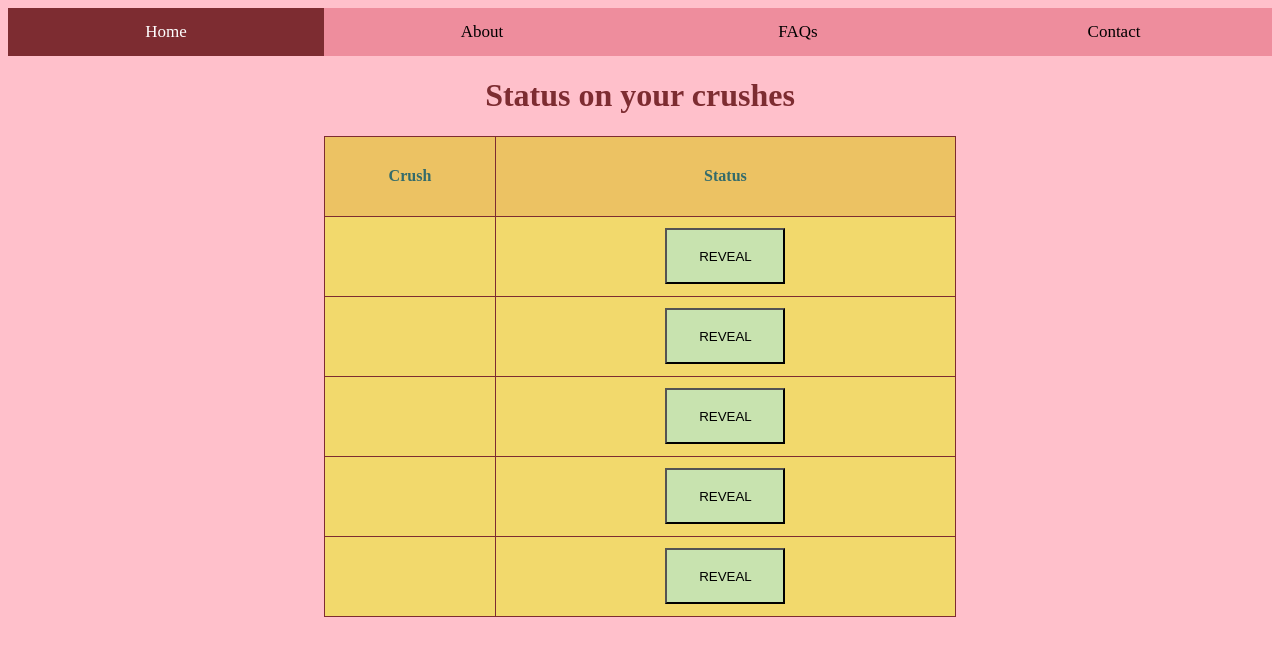
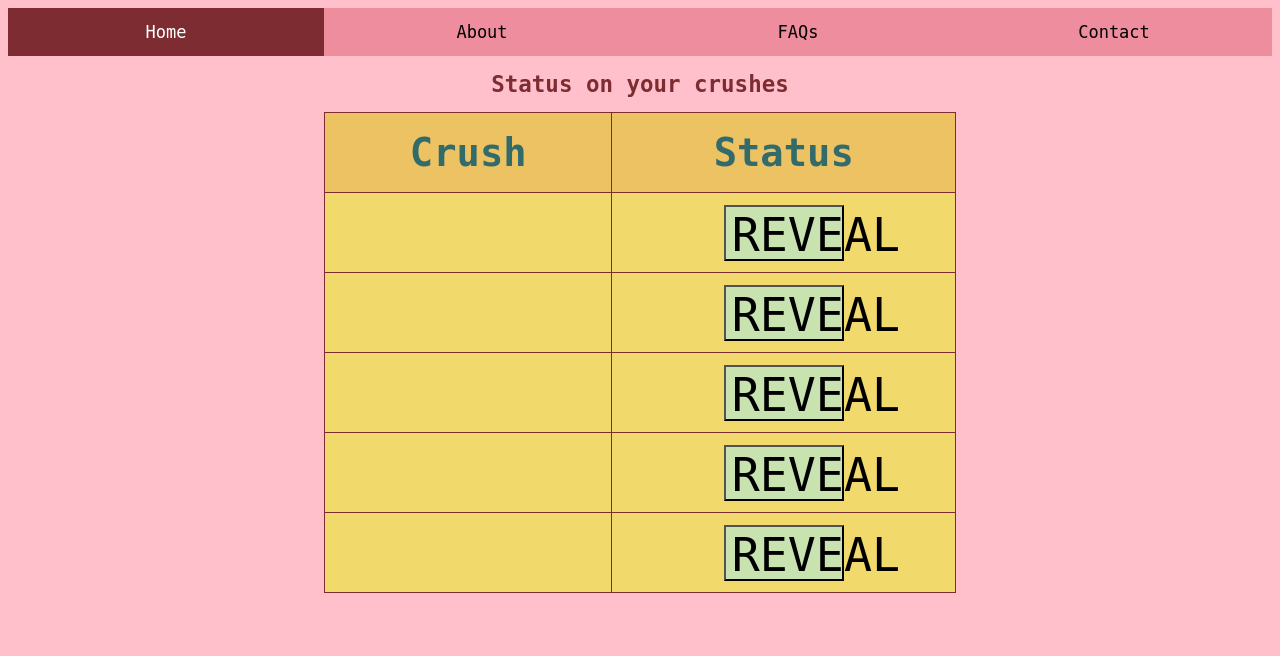
Before and after one commit to rwang2022/BU-match, a Flask app: page /acknowledge in a window 1280 px wide. Shown: the top 656 px of the page. Run offline with Flask 2, Linux system fonts and the light colour scheme; parts of the project's set-up code (start-up, migrations or seed data) failed here and were passed over.

Commit message:
font changes

```diff
--- a/app.py
+++ b/app.py
@@ -48,8 +48,10 @@ def login():
     if request.method == "GET":
         return "Huh?"
     if request.method == "POST":
-        code = int(request.form.get("code", default=""))
-
+        try:
+            code = int(request.form.get("code", default=""))
+        except:
+            return render_template("fail_login.html")
         if (code == random_code):
             return render_template("success_login.html", students_alums=students_alums)
         else:
--- a/static/CSS/styles.css
+++ b/static/CSS/styles.css
@@ -13,14 +13,14 @@
 
   --bright-blue: #80cdc7ff;
   --medium-blue: #4ca7b3;
-
-  /* other variables */
-  --my-font-family: "Georgia", serif;
 }
 
 * {
   box-sizing: border-box;
   text-align: center;
+  font-family: monospace;
+  font-size: larger;
+  /* font-family: 'Lucida Sans', 'Lucida Sans Regular', 'Lucida Grande', 'Lucida Sans Unicode', Geneva, Verdana, sans-serif; */
 }
 
 body {
@@ -42,7 +42,6 @@ table {
   border: solid 1px #ddeeee;
   border-collapse: collapse;
   border-spacing: 0;
-  font: var(--my-font-family);
 }
 table thead {
   height: 10vh;
@@ -99,6 +98,7 @@ button[class="submit button"] {
 }
 
 input {
+  font-size: medium;
   border: 1px solid transparent;
   background-color: #f1f1f1;
   padding: 10px;
@@ -126,6 +126,7 @@ input[type="submit"] {
 
 /*the container must be positioned relative:*/
 .autocomplete {
+  font-size: small;
   text-align: left;
   position: relative;
   display: inline-block;
```
